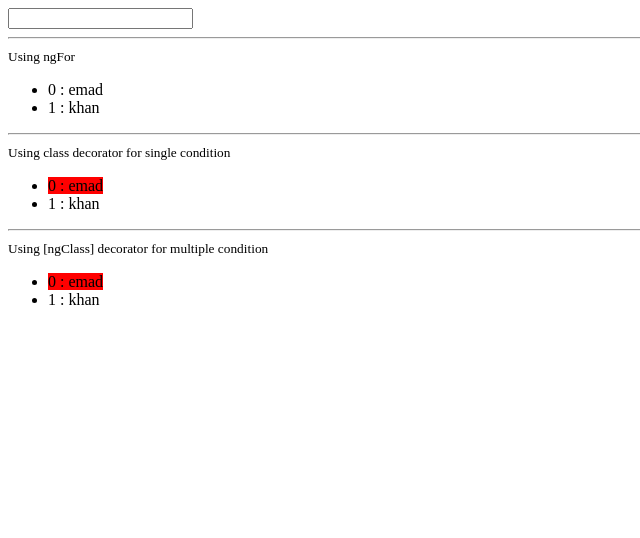
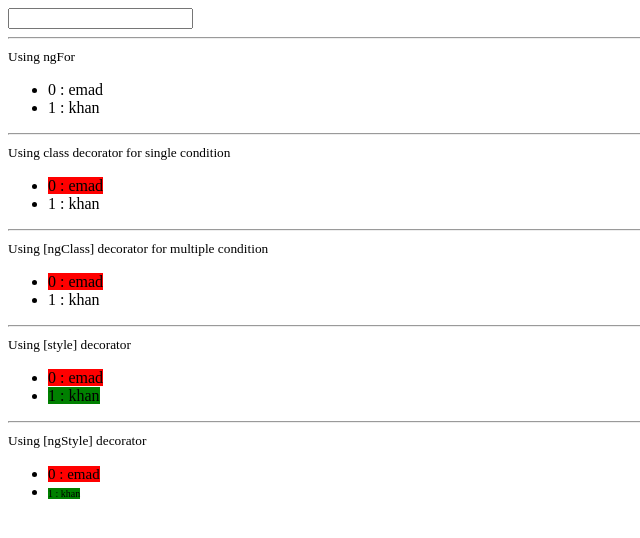
Before and after one commit to starmarketing/Angular-UltimateCourse, an Angular app: page / in a window 1280 px wide. Shown: the top 538 px of the page, without its empty margins (0-640 px from the left). Built offline with nearby package versions, Linux system fonts and the light colour scheme.

Commit message:
ngStyle discussed

```diff
--- a/src/app/RenderingFlows_2/renderingflows.component.html
+++ b/src/app/RenderingFlows_2/renderingflows.component.html
@@ -30,4 +30,27 @@
       </span>
     </li>
   </ul>
+  <hr />
+  <small>Using [style] decorator</small>
+  <ul>
+    <li *ngFor="let emp of employees; let i = index">
+      <span [style.background-color]="emp.active ? 'red' : 'green'">
+        {{ i }} : {{ emp.name }}
+      </span>
+    </li>
+  </ul>
+  <hr />
+  <small>Using [ngStyle] decorator</small>
+  <ul>
+    <li *ngFor="let emp of employees; let i = index">
+      <span
+        [ngStyle]="{
+          backgroundColor: emp.active ? 'red' : 'green',
+          fontSize: emp.active ? '15px' : '10px'
+        }"
+      >
+        {{ i }} : {{ emp.name }}
+      </span>
+    </li>
+  </ul>
 </div>
```
